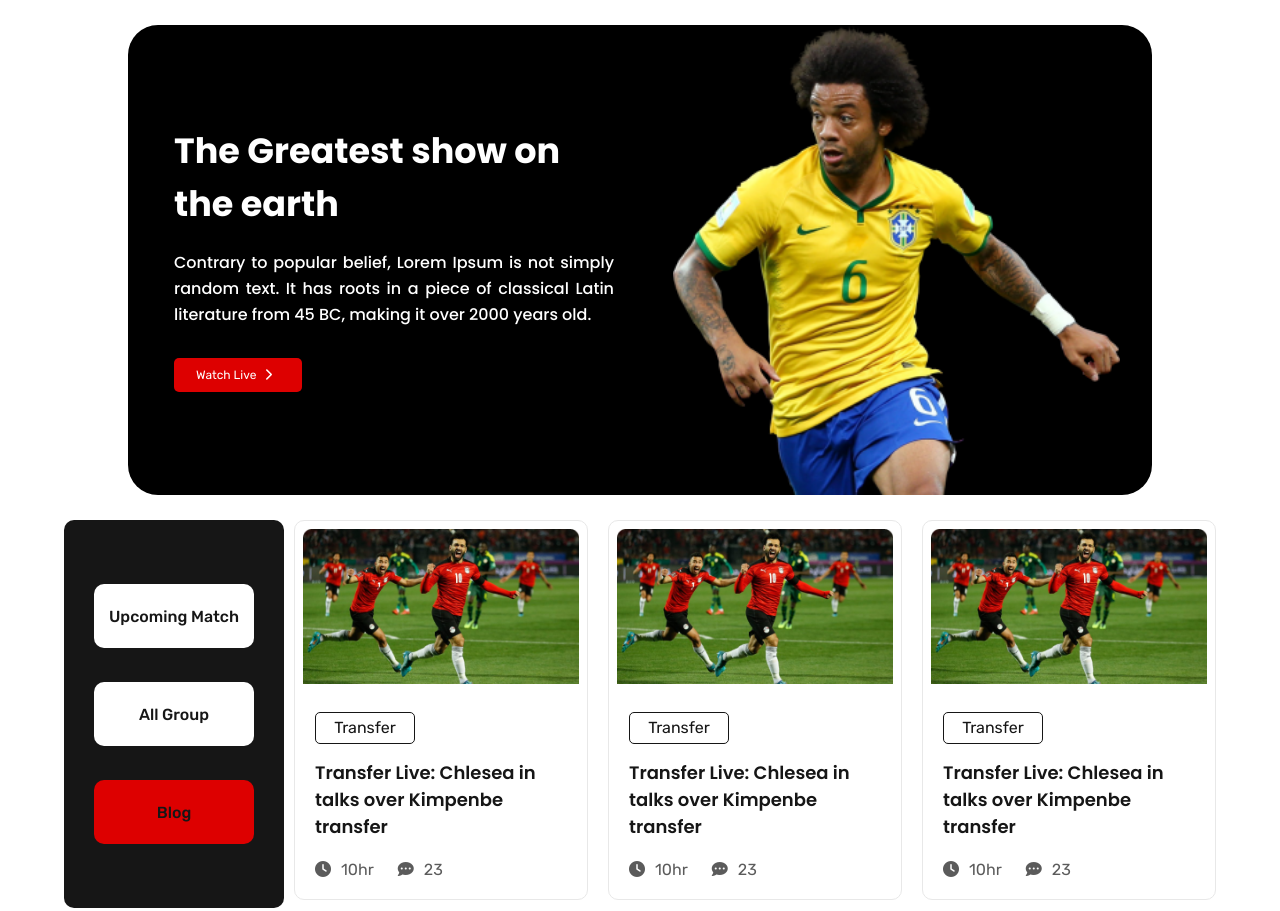
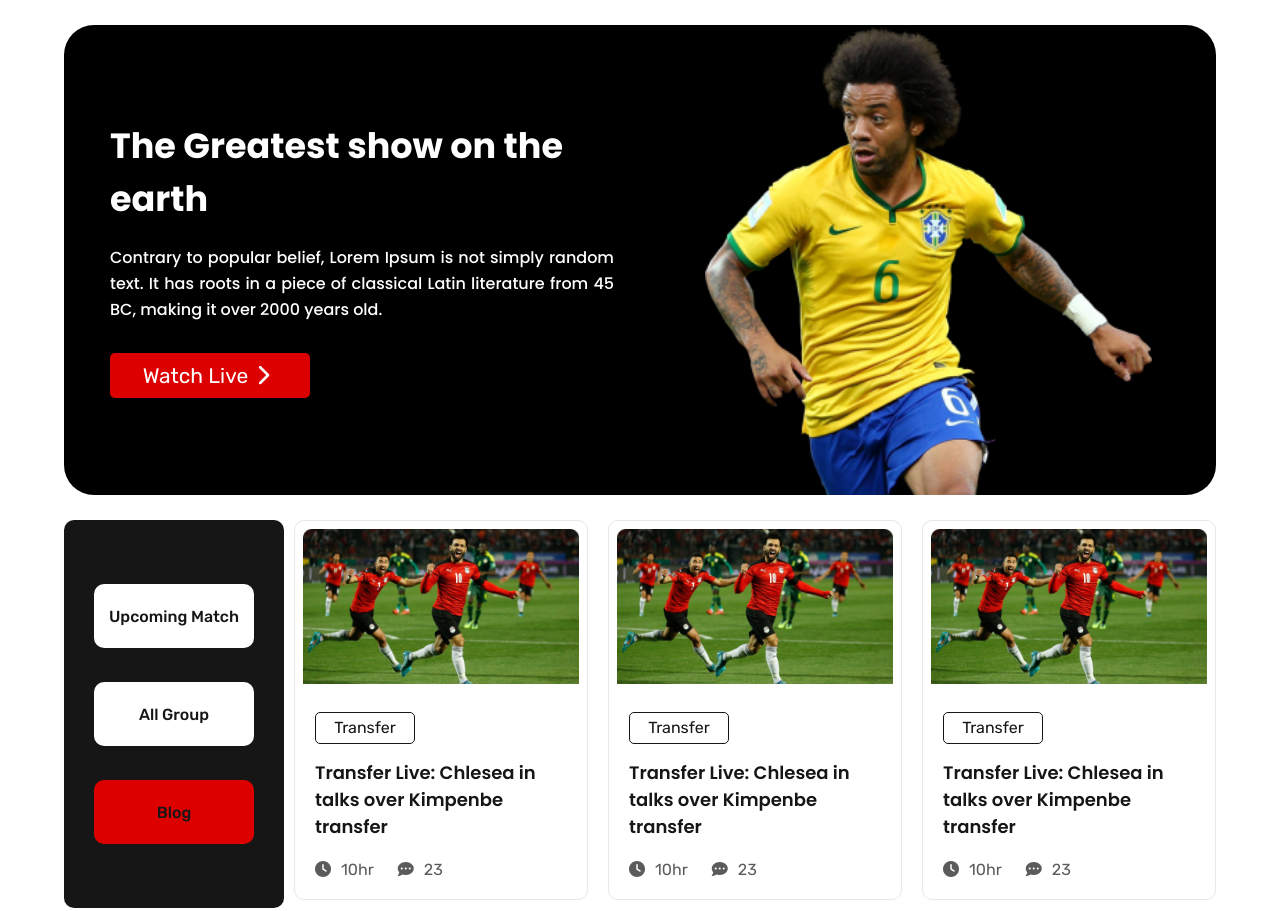
Before and after one commit to AoyanKar2021/Worldcup_responsive, a plain HTML site: page index.html in a window 1280 px wide. Shown: the top 911 px of the page. Drawn offline with Linux system fonts and the light colour scheme.

Commit message:
3rd  Responsive commit

```diff
--- a/css/style.css
+++ b/css/style.css
@@ -6,7 +6,6 @@
     font-family: 'Poppins', sans-serif;
     font-family: 'PT Serif', serif;
     font-family: 'Rubik', sans-serif;
-
 */
 /*================= Colors ============== */
 /*
@@ -60,7 +59,7 @@ a{
     /* align-items: center; */
 }
 .header_container {
-    width: 80%;
+    width: 90%;
     height: 470px;
     background: black;
     display: grid;
@@ -93,11 +92,11 @@ a{
     text-align: justify;
 }
 .watch_button {
-    padding: 10px 15px;
+    padding: 10px;
     background: #DD0000;
     color: #FFFF;
-    font-size: 12px;
-    width: 128px;
+    font-size: 21px;
+    width: 200px;
     border-radius: 5px;
     display: flex;
     justify-content: center;
@@ -118,7 +117,7 @@ a{
     align-items: center;
     font-weight: bolder;
     color: #FFFFFF;
-    font-size: 12px;
+    font-size: 21px;
 }
 /* header-right */
 .header_right {
@@ -395,8 +394,7 @@ article.Live_streams {
         padding: 10px;
     }
 
-element.style {
-}
+
 .blogs_left ul li a {
     display: flex;
     width: 11rem;
@@ -441,7 +439,6 @@ element.style {
 }
 /* @media only screen and (min-width: 480px) and (max-width:767)
 {
-
 } */
 @media only screen and (max-width:576px)
 {
```
